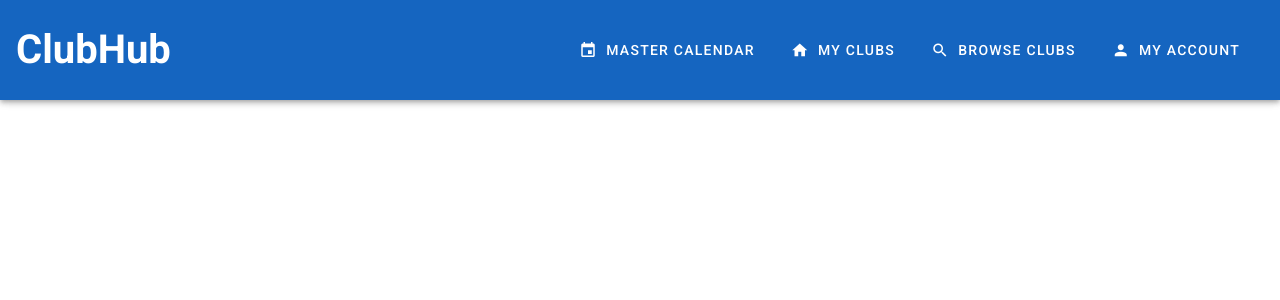
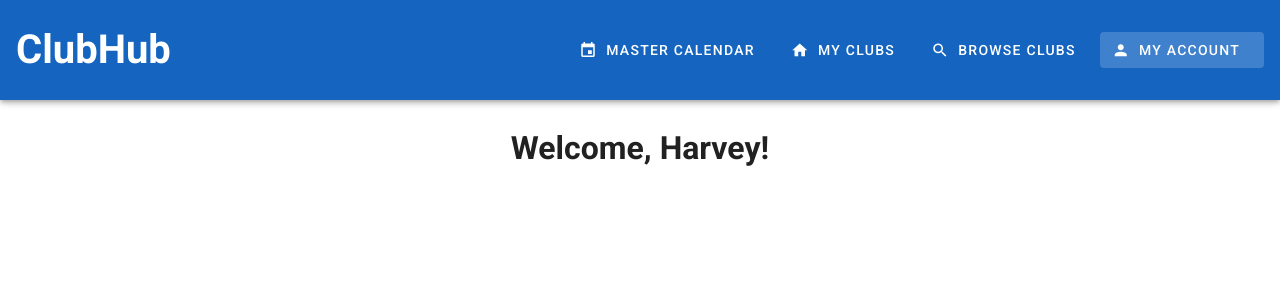
Before and after one commit to hpicar/clubhub1, a Vue app in the folder clubhub/: page /myaccount in a window 1280 px wide. Shown: the top 300 px of the page. Built offline with nearby package versions, Linux system fonts and the light colour scheme.

Commit message:
Added My Account page

```diff
--- a/clubhub/src/components/Navbar.vue
+++ b/clubhub/src/components/Navbar.vue
@@ -23,7 +23,7 @@ export default {
                 { text: 'Master Calendar', icon:'mdi-calendar', route: '/calendar' },
                 { text: 'My Clubs', icon:'mdi-home', route: '/' },
                 { text: 'Browse Clubs', icon:'mdi-magnify', route: '/browse' },
-                { text: 'My Account', icon:'mdi-account', route: '' },
+                { text: 'My Account', icon:'mdi-account', route: '/myaccount' },
             ],
         }
     }
--- a/clubhub/src/router/index.js
+++ b/clubhub/src/router/index.js
@@ -11,6 +11,8 @@ import AboutMUN from '../views/AboutMUN.vue'
 import ResourcesMUN from '../views/ResourcesMUN.vue'
 import AboutMT from '../views/AboutMT.vue'
 import ResourcesMT from '../views/ResourcesMT.vue'
+import MyAccount from '../views/MyAccount.vue'
+
 
 Vue.use(VueRouter)
 
@@ -70,6 +72,11 @@ const routes = [
     name: 'ResourcesMT',
     component: ResourcesMT
   },
+  {
+    path: '/myaccount',
+    name: 'MyAccount',
+    component: MyAccount
+  },
 ]
 
 const router = new VueRouter({
--- /dev/null
+++ b/clubhub/src/views/MyAccount.vue
@@ -0,0 +1,5 @@
+<template>
+    <div>
+        <h1 class="d-flex justify-center mt-6">Welcome, Harvey!</h1>
+    </div>
+</template>
```
